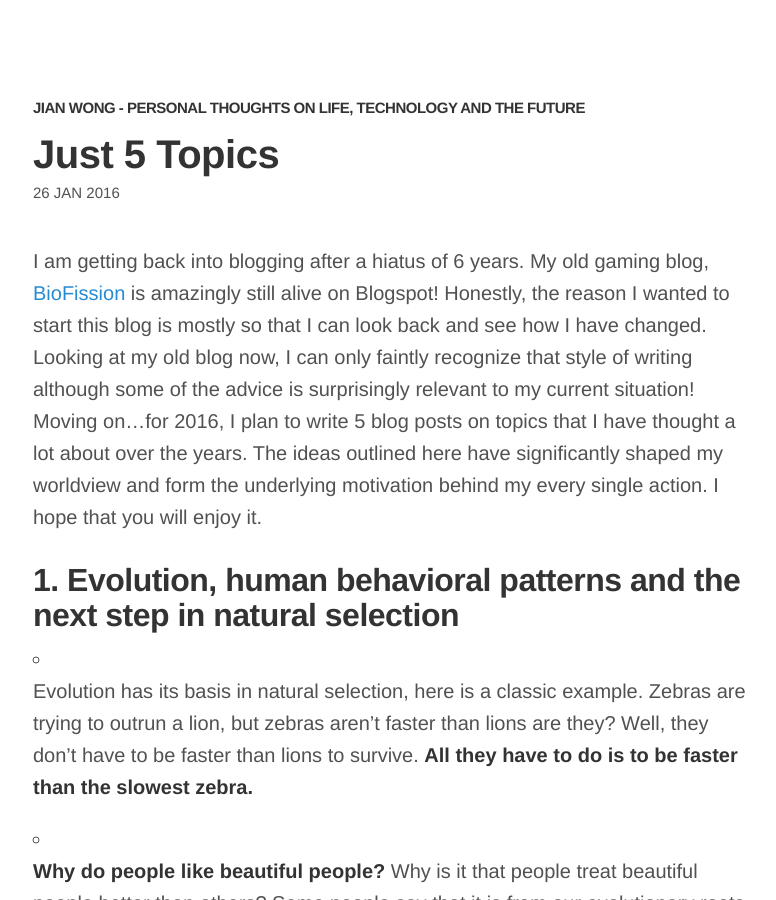
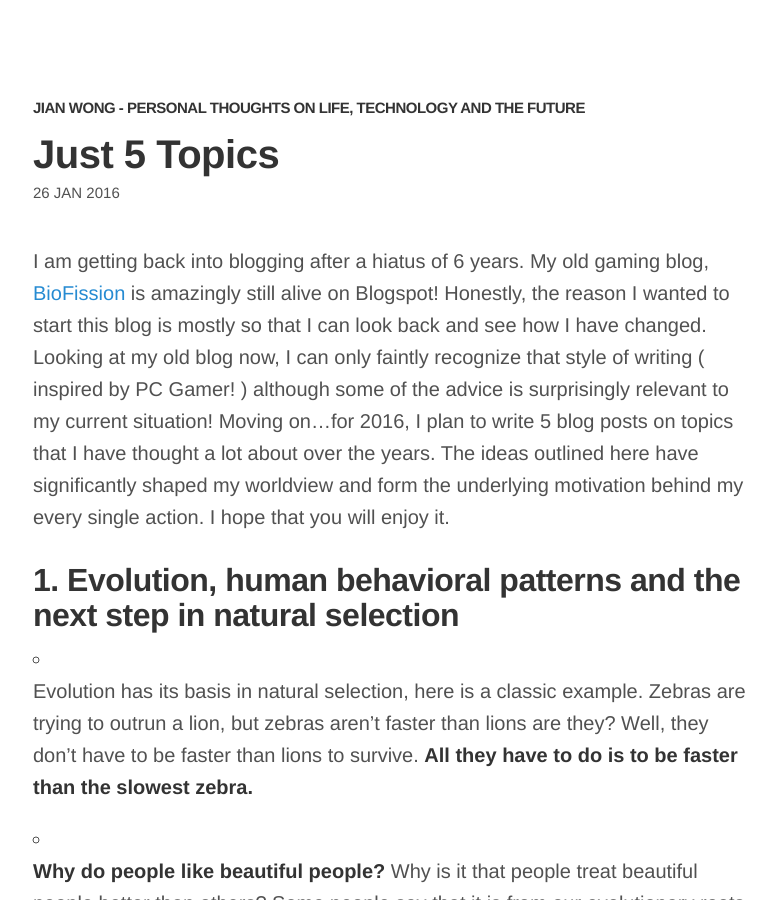
Before and after one commit to Jiantastic/jiantastic.github.io, a Jekyll site: the page built from _posts/2016-01-26-just-5-topics.md, in a window 1280 px wide and 900 px high. Shown: the whole window, without its empty margins (247-1023 px from the left). Built offline with Jekyll 4.4.1, drawn with Linux system fonts in a browser that asks for light colours; Markdown is read by kramdown in place of the engine named in the settings.

Commit message:
Update 2016-01-26-just-5-topics.md

```diff
--- a/_posts/2016-01-26-just-5-topics.md
+++ b/_posts/2016-01-26-just-5-topics.md
@@ -1,4 +1,4 @@
-I am getting back into blogging after a hiatus of 6 years. My old gaming blog, [BioFission](http://biofission.blogspot.co.uk/) is amazingly still alive on Blogspot! Honestly, the reason I wanted to start this blog is mostly so that I can look back and see how I have changed. Looking at my old blog now, I can only faintly recognize that style of writing although some of the advice is surprisingly relevant to my current situation! Moving on...for 2016, I plan to write 5 blog posts on topics that I have thought a lot about over the years. The ideas outlined here have significantly shaped my worldview and form the underlying motivation behind my every single action. I hope that you will enjoy it.
+I am getting back into blogging after a hiatus of 6 years. My old gaming blog, [BioFission](http://biofission.blogspot.co.uk/) is amazingly still alive on Blogspot! Honestly, the reason I wanted to start this blog is mostly so that I can look back and see how I have changed. Looking at my old blog now, I can only faintly recognize that style of writing ( inspired by PC Gamer! ) although some of the advice is surprisingly relevant to my current situation! Moving on...for 2016, I plan to write 5 blog posts on topics that I have thought a lot about over the years. The ideas outlined here have significantly shaped my worldview and form the underlying motivation behind my every single action. I hope that you will enjoy it.
 
 ## 1. Evolution, human behavioral patterns and the next step in natural selection
 
```
